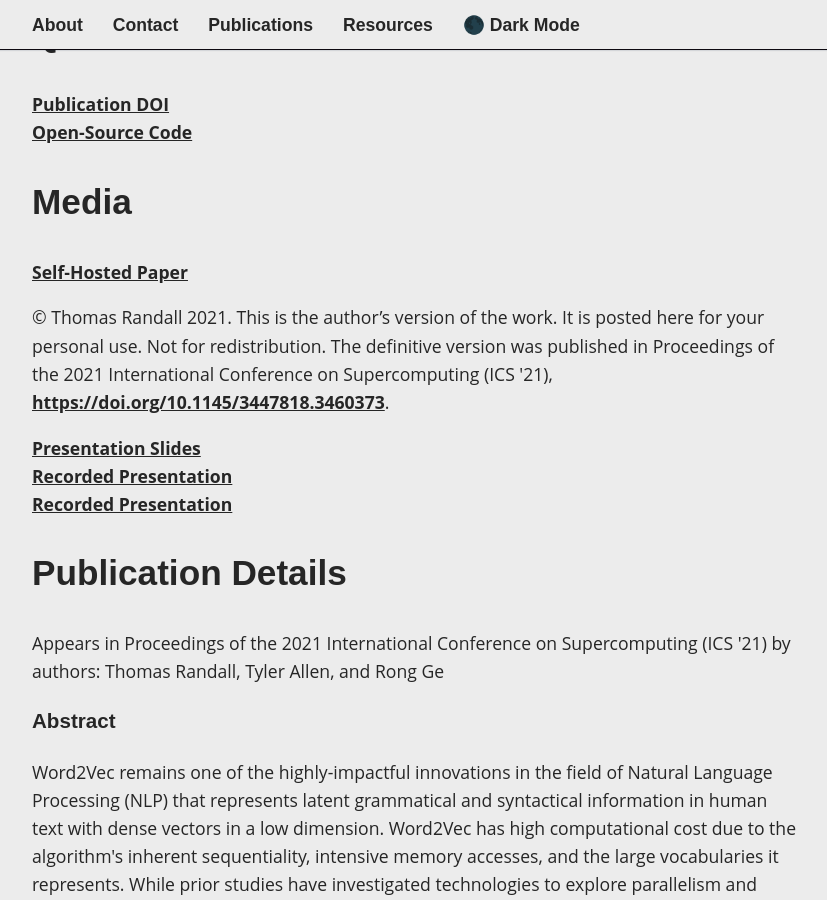
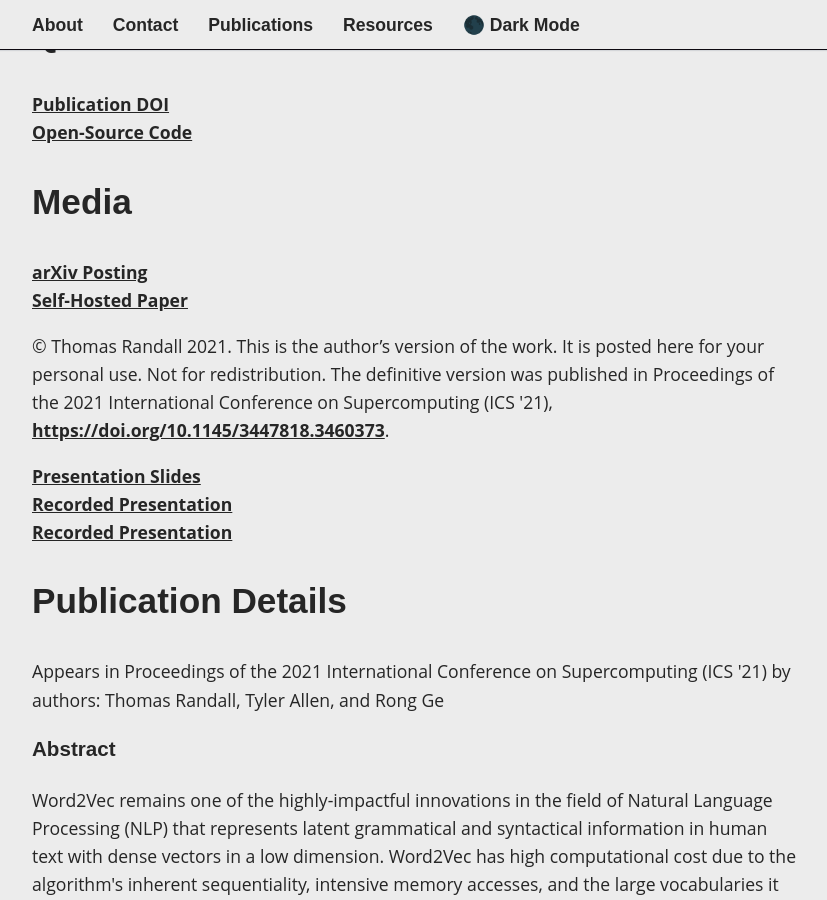
Before and after one commit to tlranda/tlranda.github.io, a Jekyll site: the page built from _publications/full_w2v.md, in a window 1280 px wide and 900 px high, scrolled down 598 px. Shown: the whole window, without its empty margins (223-1050 px from the left). Built offline with Jekyll 4.4.1, drawn with Linux system fonts in a browser that asks for light colours.

Commit message:
Add arXiv posting

```diff
--- a/_layouts/publication.html
+++ b/_layouts/publication.html
@@ -30,6 +30,9 @@ title=
 
 <h2>Media</h2>
 <ul>
+{% if page.arxiv %}
+<li><a href="{{ page.arxiv }}">arXiv Posting</a></li>
+{% endif %}
 <li><a href="{{ page.paper }}">Self-Hosted Paper</a>
 {% if page.acm %}
 <p>
--- a/_publications/full_w2v.md
+++ b/_publications/full_w2v.md
@@ -18,4 +18,5 @@ short_abstract: "Word2Vec remains one of the highly-impactful innovations in the
 more_abstract: " We identify memory data access and latency as the primary bottleneck in prior works on GPUs, which prevents highly optimized kernels from attaining the architecture's peak performance. We present a novel algorithm, FULL-W2V, which maximally exploits the opportunities for data reuse in the W2V algorithm and leverages GPU architecture and resources to reduce access to low memory levels and improve temporal locality. FULL-W2V is capable of reducing accesses to GPU global memory significantly, e.g., by more than 89%, compared to prior state-of-the-art GPU implementations, resulting in significant performance improvement that scales across successive hardware generations. Our prototype implementation achieves 2.97X speedup when ported from Nvidia Pascal P100 to Volta V100 cards, and outperforms the state-of-the-art by 5.72X on V100 cards with the same embedding quality. In-depth analysis indicates that the reduction of memory accesses through register and shared memory caching and high-throughput shared memory reduction leads to a significantly improved arithmetic intensity. FULL-W2V can potentially benefit many applications in NLP and other domains."
 key_image: "/Media/FULL_W2V/1bw.png"
 key_image_alt_text: "One set of benchmark results indicate that FULL-W2V produces 1.13X speedup using a P100 GPU over prior SOTA using V100 GPU, increasing up to 4.35X speedup when FULL-W2V runs on the V100 architecture."
+arxiv: "https://arxiv.org/abs/2312.07743"
 ---
```
